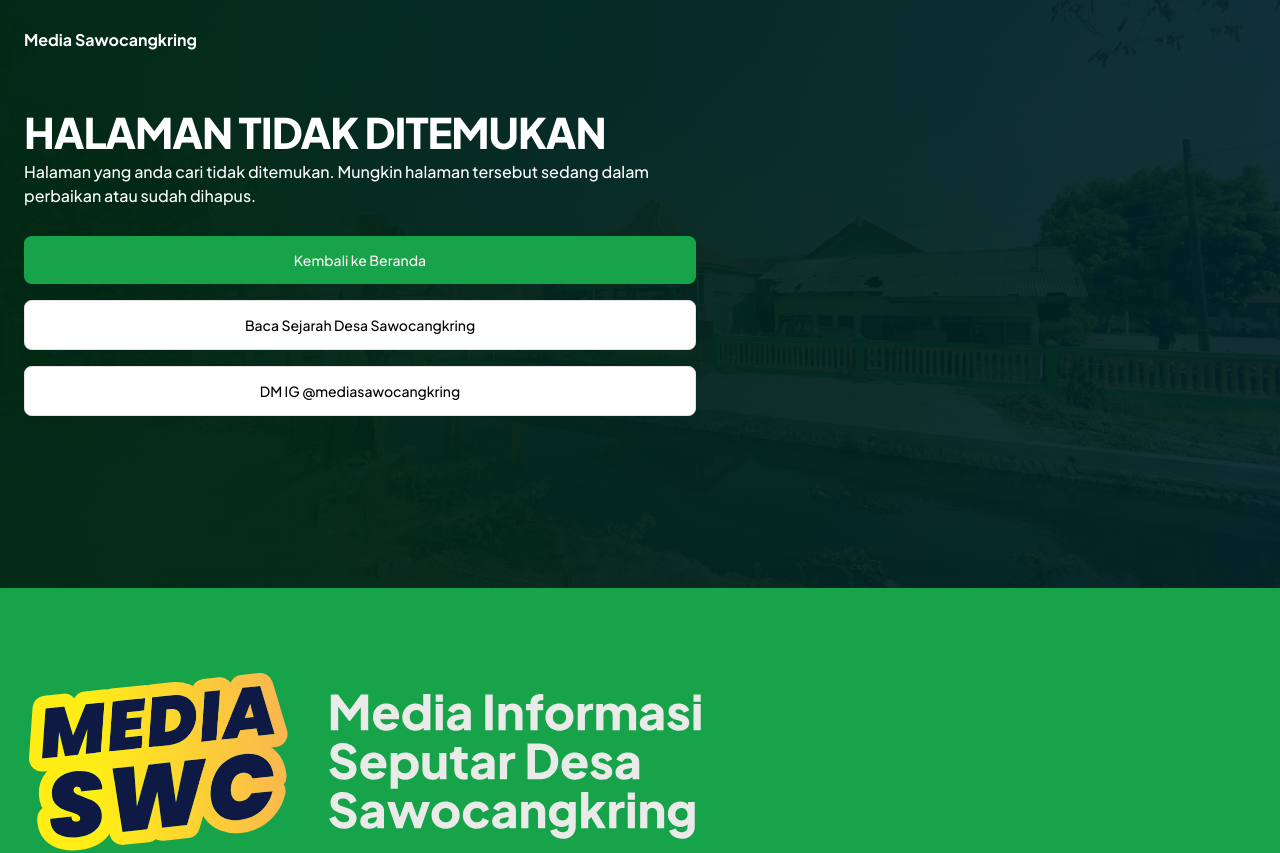
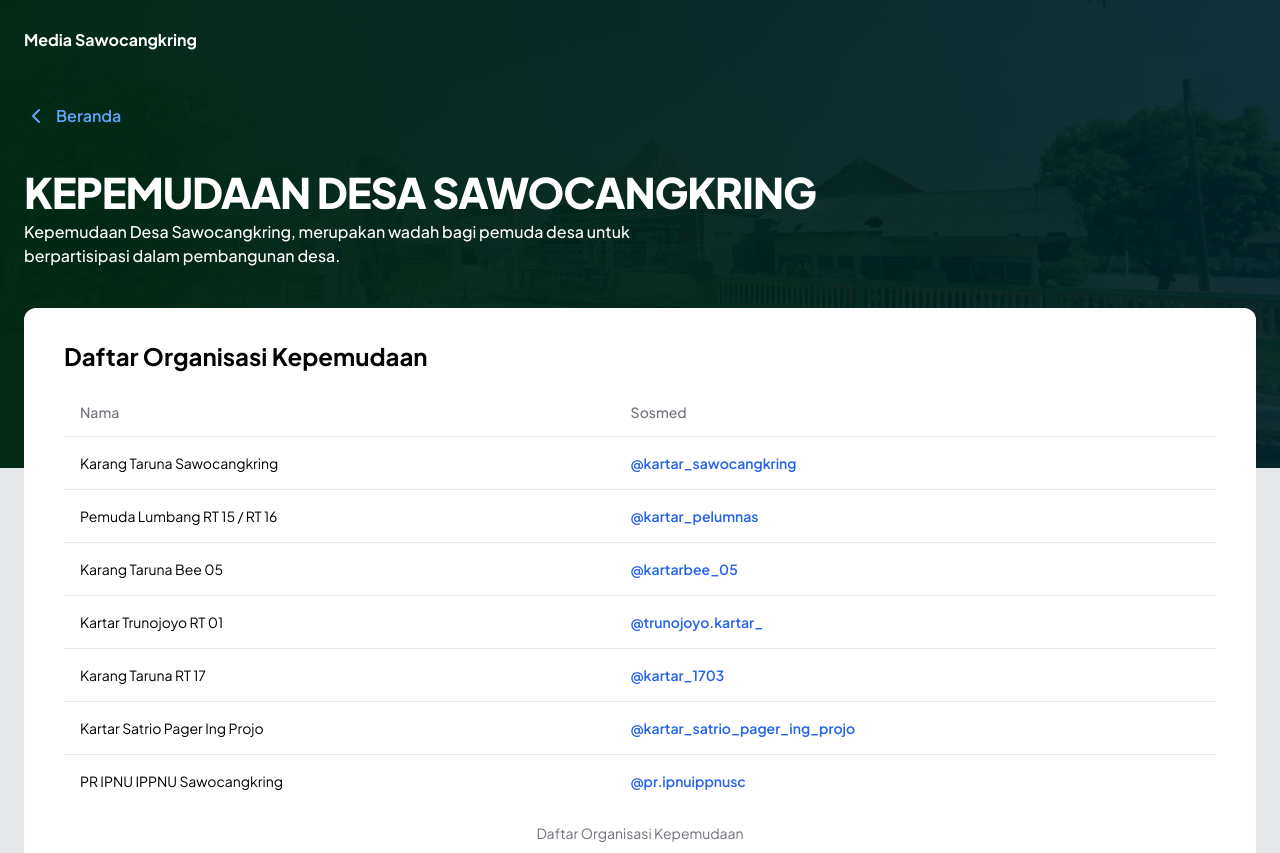
Before and after one commit to afaidzin99/mediahomepage, a Next.js app: page /kepemudaan in a window 1280 px wide. Before the commit this address had no page. Shown: the top 853 px of the page. Built offline with nearby package versions, Linux system fonts and the light colour scheme.

Commit message:
feat: add daftar organisasi kepemudaan

```diff
--- /dev/null
+++ b/app/kepemudaan/page.tsx
@@ -0,0 +1,72 @@
+import DataKepemudaan from "@/data/kepemudaan.json";
+import Link from "next/link";
+import PageHeader from "@/components/ui/header";
+import PageContent from "@/components/ui/pageContent";
+import {
+  Table,
+  TableBody,
+  TableCaption,
+  TableCell,
+  TableHead,
+  TableHeader,
+  TableRow,
+} from "@/components/ui/table";
+import type { Metadata } from "next";
+
+export const metadata: Metadata = {
+  title: "Kepemudaan Desa Sawocangkring",
+  description:
+    "Kepemudaan Desa Sawocangkring, merupakan wadah bagi pemuda desa untuk berpartisipasi dalam pembangunan desa.",
+  keywords:
+    "Kepemudaan, Organisasi Kepemudaan, Desa Sawocangkring, Kepemudaan Sawocangkring",
+};
+
+export default function PageKepemudaan() {
+  return (
+    <main className="overflow-hidden">
+      <PageHeader
+        title="Kepemudaan Desa Sawocangkring"
+        description="Kepemudaan Desa Sawocangkring, merupakan wadah bagi pemuda desa untuk berpartisipasi dalam pembangunan desa."
+        pagePreviousDescription="Beranda"
+        pagePreviousTitle="Beranda"
+        pagePreviousUrl="/"
+      />
+      <PageContent>
+        <div className="w-full flex flex-col gap-4">
+          <h2 className="font-bold text-2xl">Daftar Organisasi Kepemudaan</h2>
+          <Table>
+            <TableCaption>Daftar Organisasi Kepemudaan</TableCaption>
+            <TableHeader>
+              <TableRow>
+                <TableHead>Nama</TableHead>
+                {/* <TableHead>Jenis</TableHead> */}
+                <TableHead>Sosmed</TableHead>
+              </TableRow>
+            </TableHeader>
+            <TableBody>
+              {DataKepemudaan.map((data, index) => (
+                <TableRow key={index}>
+                  <TableCell>{data.nama}</TableCell>
+                  {/* <TableCell>{data.jenis}</TableCell> */}
+                  <TableCell className="text-blue-600 font-semibold">
+                    <Link href={data.sosialmedia}>
+                      {/* omit the https://wwww.instagram.com/ and add @ in front */}
+                      {data.sosialmedia
+                        .replace("https://www.instagram.com/", "@")
+                        .replace(/\/$/, "")}
+                    </Link>
+                  </TableCell>
+                </TableRow>
+              ))}
+            </TableBody>
+          </Table>
+          <p className="text-sm">
+            Data diperbarui pada {new Date().toDateString()} secara manual.
+            Hubungi kami jika anda berminat untuk menambahkan atau mengusulkan
+            entri organisasi baru. Kami akan sangat senang untuk menambahkannya
+          </p>
+        </div>
+      </PageContent>
+    </main>
+  );
+}
--- /dev/null
+++ b/data/kepemudaan.json
@@ -0,0 +1,37 @@
+[
+  {
+    "nama": "Karang Taruna Sawocangkring",
+    "jenis": "Karang Taruna",
+    "sosialmedia": "https://www.instagram.com/kartar_sawocangkring/"
+  },
+  {
+    "nama": "Pemuda Lumbang RT 15 / RT 16",
+    "jenis": "Karang Taruna",
+    "sosialmedia": "https://www.instagram.com/kartar_pelumnas/"
+  },
+  {
+    "nama": "Karang Taruna Bee 05",
+    "jenis": "Karang Taruna",
+    "sosialmedia": "https://www.instagram.com/kartarbee_05/"
+  },
+  {
+    "nama": "Kartar Trunojoyo RT 01",
+    "jenis": "Karang Taruna",
+    "sosialmedia": "https://www.instagram.com/trunojoyo.kartar_/"
+  },
+  {
+    "nama": "Karang Taruna RT 17",
+    "jenis": "Karang Taruna",
+    "sosialmedia": "https://www.instagram.com/kartar_1703/"
+  },
+  {
+    "nama": "Kartar Satrio Pager Ing Projo",
+    "jenis": "Karang Taruna",
+    "sosialmedia": "https://www.instagram.com/kartar_satrio_pager_ing_projo/"
+  },
+  {
+    "nama": "PR IPNU IPPNU Sawocangkring",
+    "jenis": "IPNU IPPNU",
+    "sosialmedia": "https://www.instagram.com/pr.ipnuippnusc/"
+  }
+]
```
